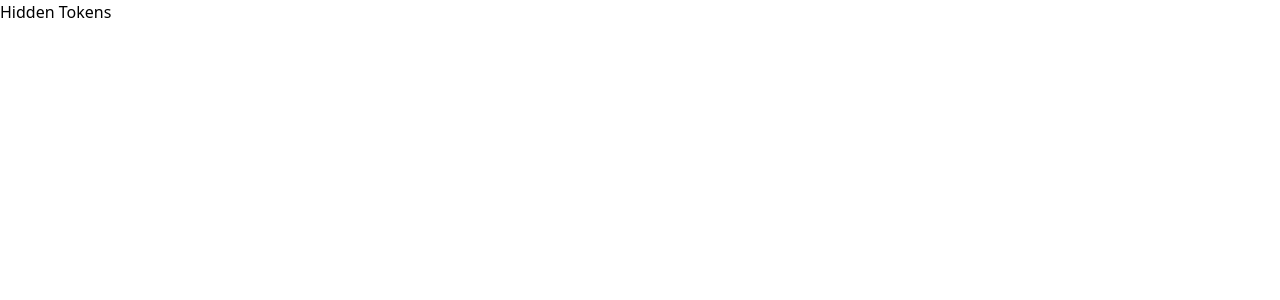
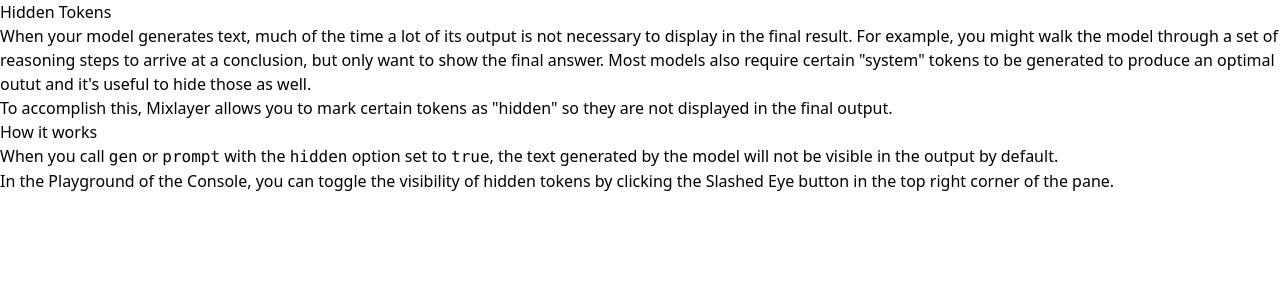
Before and after one commit to mixlayer/mixlayer-docs, a Next.js app: page /concepts/hidden-tokens in a window 1280 px wide. Shown: the top 300 px of the page. Built offline with nearby package versions, Linux system fonts and the light colour scheme.

Commit message:
hidden tokens

```diff
--- a/pages/concepts/hidden-tokens.mdx
+++ b/pages/concepts/hidden-tokens.mdx
@@ -1 +1,11 @@
 # Hidden Tokens
+
+When your model generates text, much of the time a lot of its output is not necessary to display in the final result. For example, you might walk the model through a set of reasoning steps to arrive at a conclusion, but only want to show the final answer. Most models also require certain "system" tokens to be generated to produce an optimal outut and it's useful to hide those as well.
+
+To accomplish this, Mixlayer allows you to mark certain tokens as "hidden" so they are not displayed in the final output.
+
+## How it works
+
+When you call `gen` or `prompt` with the `hidden` option set to `true`, the text generated by the model will not be visible in the output by default.
+
+In the Playground of the Console, you can toggle the visibility of hidden tokens by clicking the Slashed Eye button in the top right corner of the pane.
```
